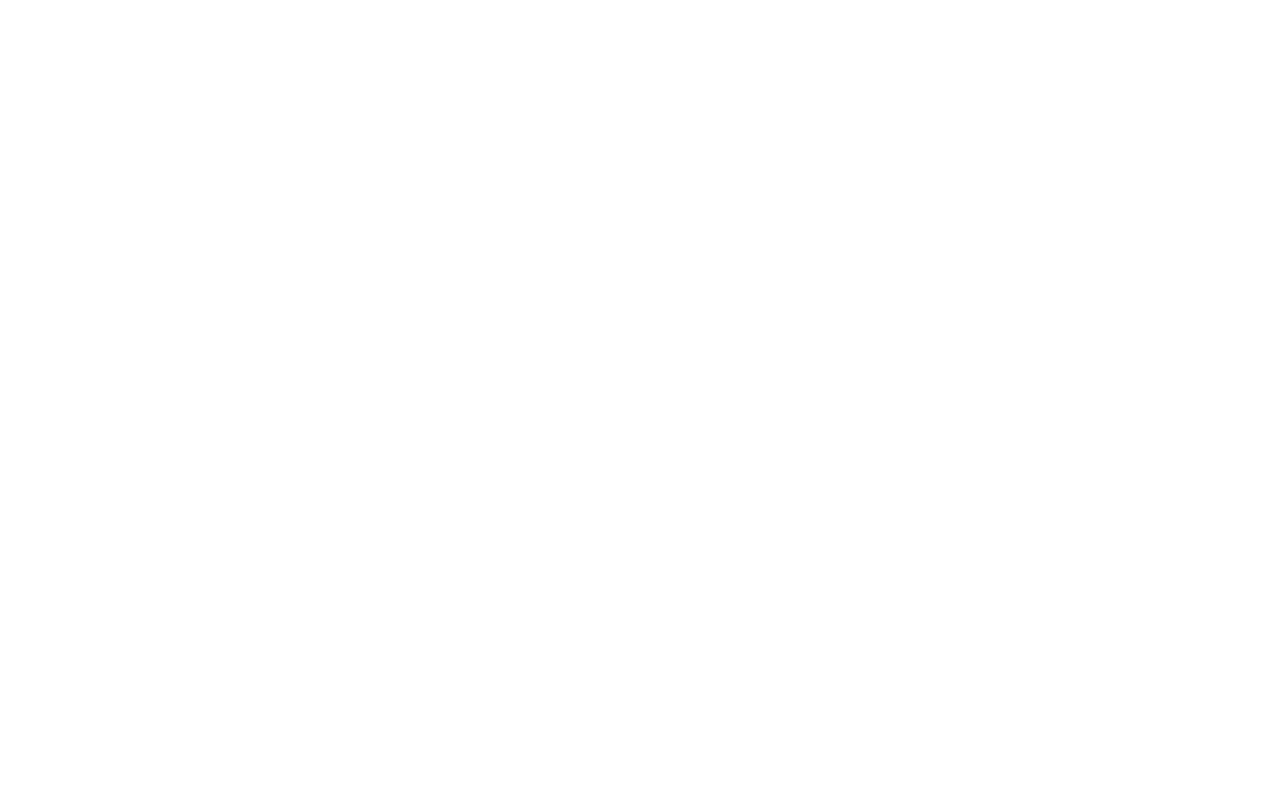
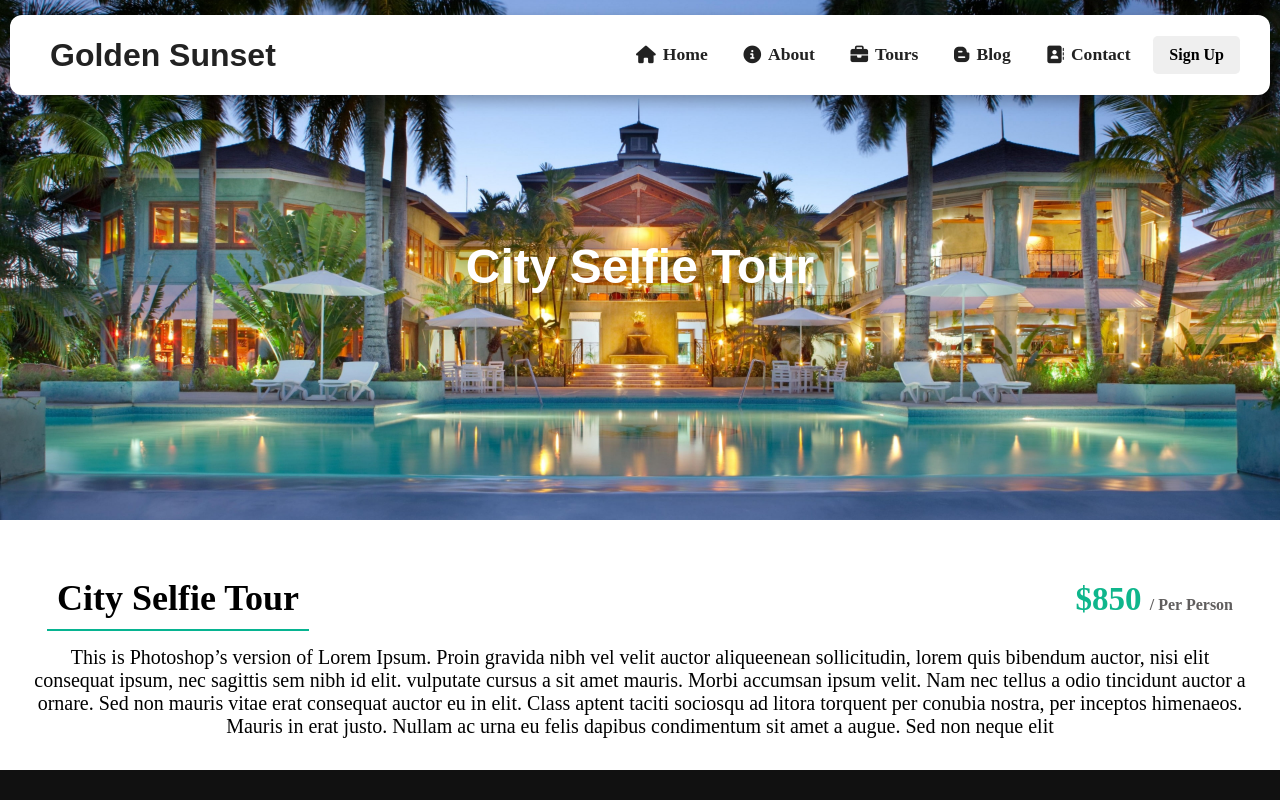
Before and after one commit to Abdirino/sunset-travel-website, a React (Create React App) app: page /tourDetails in a window 1280 px wide. Before the commit this address had no page. Shown: the top 800 px of the page. Built offline with nearby package versions, Linux system fonts and the light colour scheme; a web font is replaced by a local one.

Commit message:
tour details commence 😶

```diff
--- a/src/App.js
+++ b/src/App.js
@@ -6,6 +6,7 @@ import Service from "./routes/Service";
 import Contact from "./routes/Contact";
 import ScrollToTop from "./routes/ScrollToTop";
 import Blog from "./routes/Blog/Blog";
+import TourDetails from "./routes/TourDetails/TourDetails";
 
 export default function App() {
   return (
@@ -17,6 +18,8 @@ export default function App() {
           <Route path="/service" element={<Service />} />
           <Route path="/blog" element={<Blog />} />
           <Route path="/contact" element={<Contact />} />
+
+          <Route path="/tourDetails" element={<TourDetails />} />
         </Routes>
     </div>
   );
--- a/src/components/TripData.js
+++ b/src/components/TripData.js
@@ -1,3 +1,4 @@
+import { Link } from "react-router-dom";
 import "./TripStyle.css";
 
 function TripData(props) {
@@ -10,7 +11,9 @@ function TripData(props) {
         <h3>{props.heading}</h3>
         <h4>{props.price}</h4>
         <p>{props.text}</p>
-      <button>{props.book}</button>
+        <Link to='/tourDetails' style={{ textDecoration: 'none' }}>
+          <button>{props.book}</button>
+        </Link>
       </div>
     </>
   );
--- /dev/null
+++ b/src/routes/TourDetails/TourDetails.jsx
@@ -0,0 +1,45 @@
+import React from "react";
+import './tourDetails.css'
+import Navbar from "../../components/Navbar";
+import Hero from "../../components/Hero";
+import TourDetailsIMG from "../../images/tourdetailsimg.jpg";
+import Footer from "../../components/Footer";
+
+const TourDetails = () => {
+  return (
+    <>
+      <Navbar />
+      <Hero
+        cName="hero-mid"
+        heroImage={TourDetailsIMG}
+        title="City Selfie Tour"
+      />
+      <div className="tour-details">
+        <div className="t-details">
+          <div className="t-name">
+            <h1>City Selfie Tour</h1>
+            <h2>
+              $850 <span>/ Per Person</span>
+            </h2>
+          </div>
+          <p>
+            This is Photoshop’s version of Lorem Ipsum. Proin gravida nibh vel
+            velit auctor aliqueenean sollicitudin, lorem quis bibendum auctor,
+            nisi elit consequat ipsum, nec sagittis sem nibh id elit. vulputate
+            cursus a sit amet mauris. Morbi accumsan ipsum velit. Nam nec tellus
+            a odio tincidunt auctor a ornare. Sed non mauris vitae erat
+            consequat auctor eu in elit. Class aptent taciti sociosqu ad litora
+            torquent per conubia nostra, per inceptos himenaeos. Mauris in erat
+            justo. Nullam ac urna eu felis dapibus condimentum sit amet a augue.
+            Sed non neque elit
+          </p>
+          <div className="t-date"></div>
+        </div>
+        <div className="t-form"></div>
+      </div>
+      <Footer />
+    </>
+  );
+};
+
+export default TourDetails;
--- /dev/null
+++ b/src/routes/TourDetails/tourDetails.css
@@ -0,0 +1,28 @@
+.tour-details{
+    display: flex;
+    flex-direction: column;
+    align-items: center;
+    justify-content: center;
+    padding: 2rem;
+}
+.t-details .t-name{
+    display: flex;
+    align-items: center;
+    justify-content: space-between;
+    padding: 15px;
+}
+.t-name h1{
+    font-size: 36px;
+    border-bottom: 2px solid rgb(7, 180, 145);
+}
+.t-name h2{
+    color: rgb(15, 182, 140);
+    font-size: 33px;
+}
+.t-name h2 span{
+    color: rgb(96, 94, 94);
+    font-size: 16px;
+}
+.t-details p{
+    font-size: 20px;
+}
```
Also changed, not shown: src/components/Gallery/Gallery.jsx (added, +10 -0 lines), src/components/Gallery/Gallery.css (added), src/images/tourdetailsimg.jpg (added).
